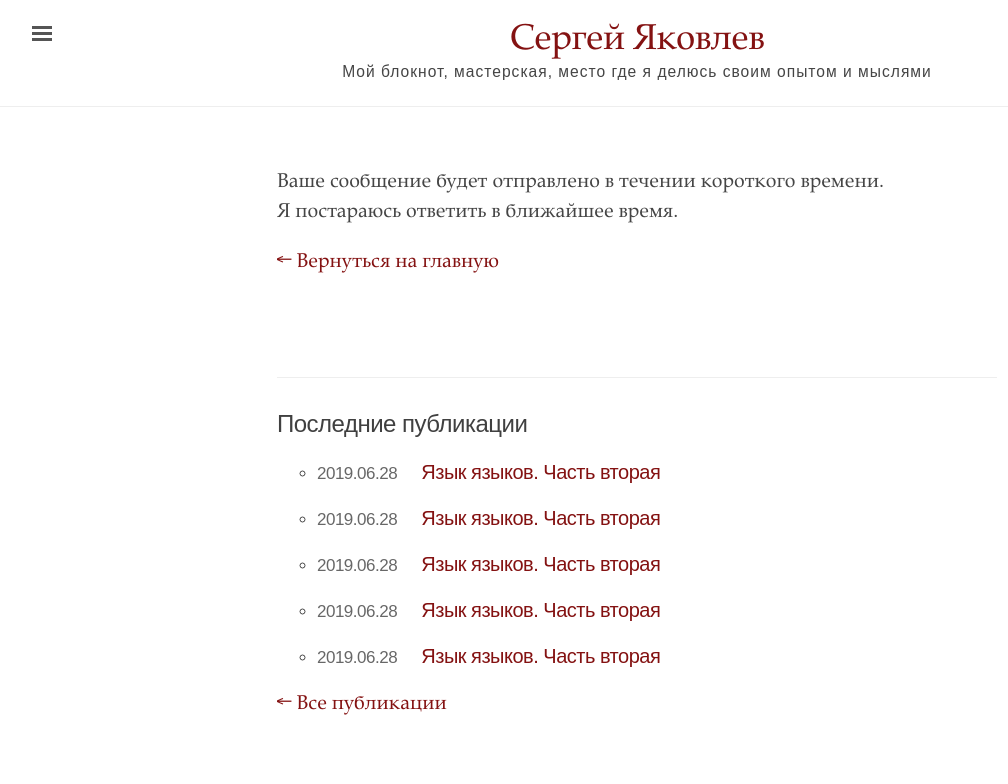
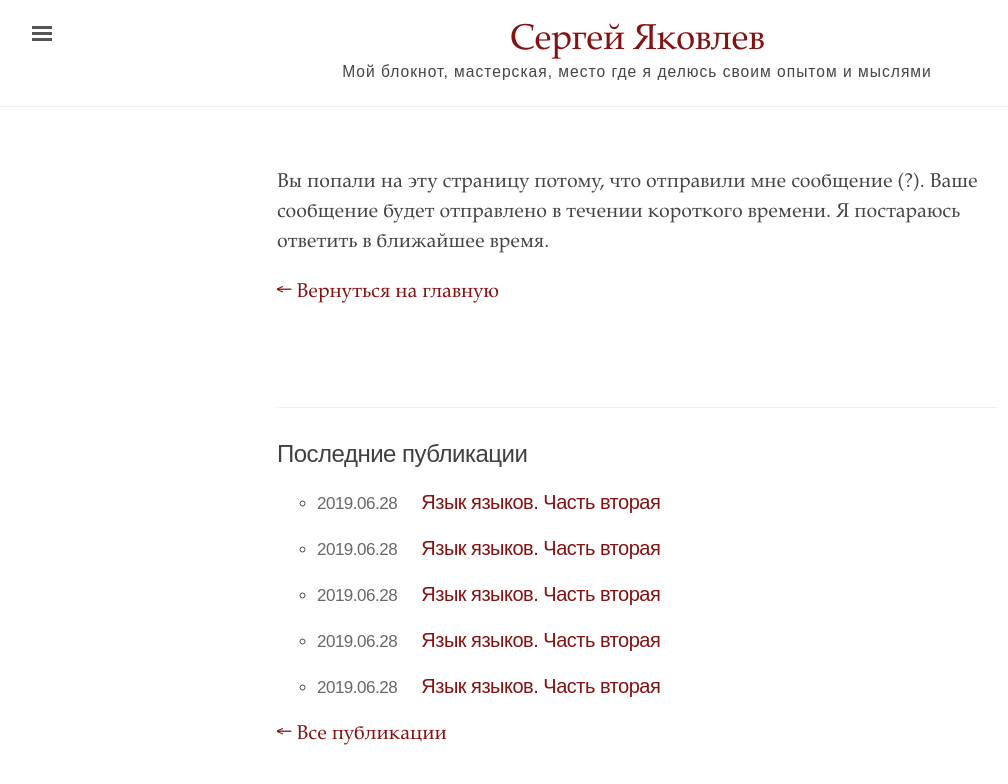
Before and after one commit to sergeyklay/blog, a Jekyll site: the page built from _pages/thanks.html, in a window 1280 px wide. Shown: the top 784 px of the page, without its empty margins (3-1011 px from the left). Built offline with Jekyll 4.4.1, drawn with Linux system fonts in a browser that asks for light colours; nearby versions of some CDN libraries.

Commit message:
Amended thanks page

```diff
--- a/_pages/thanks.html
+++ b/_pages/thanks.html
@@ -6,6 +6,7 @@ permalink: thanks.html
 
 <section class="introduction">
   <p>
+    Вы попали на эту страницу потому, что отправили мне сообщение (?).
     Ваше сообщение будет отправлено в течении короткого времени.
     Я&nbsp;постараюсь ответить в ближайшее время.
   </p>
```
